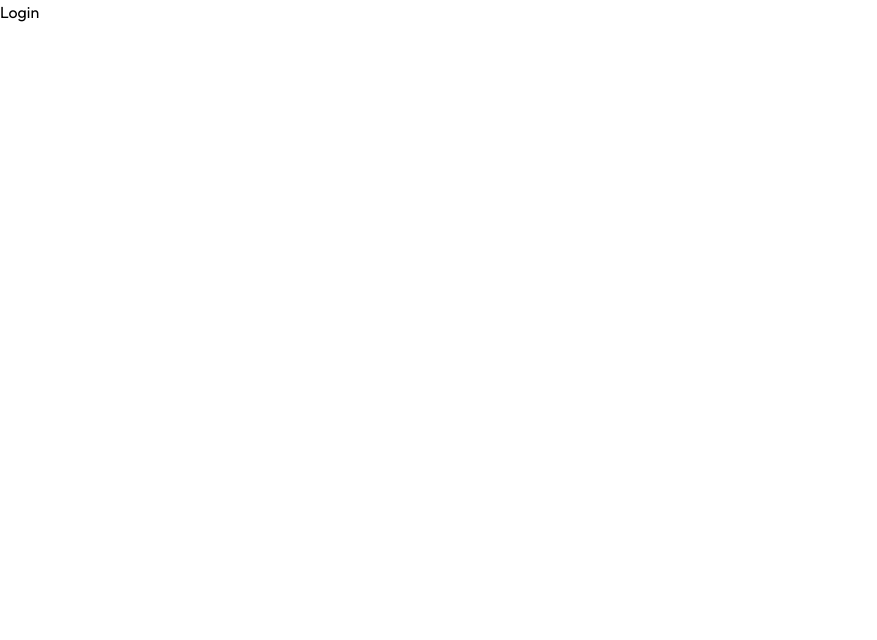
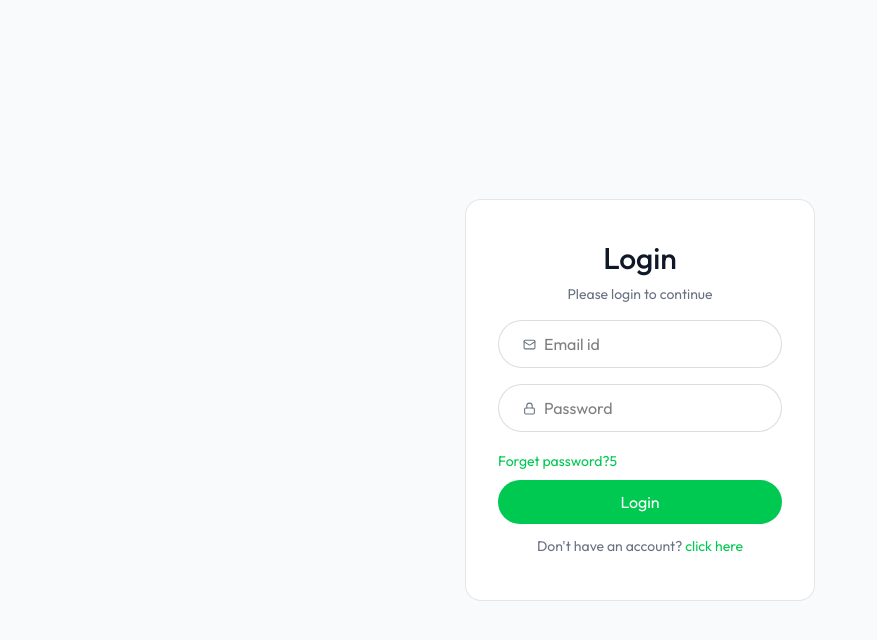
Before and after one commit to MohdAinul/AI-ResumeBuilder, a React (Vite) app in the folder client/: page /login in a window 1280 px wide. Shown: the top 640 px of the page, without its empty margins (0-877 px from the left). Built offline with nearby package versions, Linux system fonts and the light colour scheme; a web font is replaced by a local one.

Commit message:
add navbar component

```diff
--- /dev/null
+++ b/client/src/components/Navbar.jsx
@@ -0,0 +1,32 @@
+import React from "react";
+import { Link } from "react-router-dom";
+import { useNavigate } from "react-router-dom";
+
+const Navbar = () => {
+  const user = { name: "john" };
+  const navigate = useNavigate();
+
+  const logoutUser = () => {
+    navigate("/");
+  };
+  return (
+    <div className="shadow bg-white">
+      <nav className="flex items-center justify-between max-w-7xl mx-auto px-4 py-3.5 text-slate-800 transition-all">
+        <Link to="/">
+          <img src="/logo.svg" alt="logo" className="h-11 w-auto" />
+        </Link>
+        <div className="flex items-center gap-4 text-sm">
+          <p className="max-sm:hidden">Hi, {user?.name}</p>
+          <button
+            onClick={logoutUser}
+            className="bg-white hover:bg-slate-50 border border-gray-300 px-7 py-1.5 rounded-full active:scale-95 transition-all"
+          >
+            Logout
+          </button>
+        </div>
+      </nav>
+    </div>
+  );
+};
+
+export default Navbar;
--- a/client/src/components/home/Footer.jsx
+++ b/client/src/components/home/Footer.jsx
@@ -87,7 +87,7 @@
           </p>
           <div className="flex items-center gap-4 mt-3">
             <a
-              href="https://adarsh-sugandhe.vercel.app"
+              href="https://github.com/MohdAinul"
               target="_blank"
               rel="noreferrer"
             >
@@ -111,7 +111,7 @@
               </svg>
             </a>
             <a
-              href="https://www.linkedin.com/in/adarsh-sugandhe"
+              href="https://www.linkedin.com/in/mohd-ainul-27492b27a/"
               target="_blank"
               rel="noreferrer"
             >
@@ -169,7 +169,7 @@
               </svg>
             </a>
           </div>
-          <p className="mt-3 text-center">© 2025 Resume Builder</p>
+          <p className="mt-3 text-center">© 2026 Resume Builder</p>
         </div>
       </footer>
       <style>
--- a/client/src/pages/Layout.jsx
+++ b/client/src/pages/Layout.jsx
@@ -1,11 +1,12 @@
 import React from "react";
 import { Outlet } from "react-router-dom";
+import Navbar from "../components/Navbar";
 
 const Layout = () => {
   return (
     <div>
-      Layout
-      <div>
+      <div className="'min-h-screen bg-gray-50">
+        <Navbar />
         <Outlet />
       </div>
     </div>
--- a/client/src/pages/Login.jsx
+++ b/client/src/pages/Login.jsx
@@ -1,7 +1,101 @@
+import { Mail, User2Icon, Lock } from "lucide-react";
 import React from "react";
 
 const Login = () => {
-  return <div>Login</div>;
+  const query = new URLSearchParams(window.location.search);
+  const urlState = query.get("state");
+  const [state, setState] = React.useState(urlState || "login");
+
+  const [formData, setFormData] = React.useState({
+    name: "",
+    email: "",
+    password: "",
+  });
+
+  const handleSubmit = async (e) => {
+    e.preventDefault();
+  };
+
+  const handleChange = (e) => {
+    const { name, value } = e.target;
+    setFormData((prev) => ({ ...prev, [name]: value }));
+  };
+
+  return (
+    <div className="flex items-center justify-center min-h-screen bg-gray-50">
+      {" "}
+      <form
+        onSubmit={handleSubmit}
+        className="sm:w-[350px] w-full text-center border border-gray-300/60 rounded-2xl px-8 bg-white"
+      >
+        <h1 className="text-gray-900 text-3xl mt-10 font-medium">
+          {state === "login" ? "Login" : "Sign up"}
+        </h1>
+        <p className="text-gray-500 text-sm mt-2">Please {state} to continue</p>
+        {state !== "login" && (
+          <div className="flex items-center mt-6 w-full bg-white border border-gray-300/80 h-12 rounded-full overflow-hidden pl-6 gap-2">
+            <User2Icon size={16} color="#6B7280" />
+            <input
+              type="text"
+              name="name"
+              placeholder="Name"
+              className="border-none outline-none ring-0"
+              value={formData.name}
+              onChange={handleChange}
+              required
+            />
+          </div>
+        )}
+        <div className="flex items-center w-full mt-4 bg-white border border-gray-300/80 h-12 rounded-full overflow-hidden pl-6 gap-2">
+          <Mail size={13} color="#6B7280" />
+          <input
+            type="email"
+            name="email"
+            placeholder="Email id"
+            className="border-none outline-none ring-0"
+            value={formData.email}
+            onChange={handleChange}
+            required
+          />
+        </div>
+        <div className="flex items-center mt-4 w-full bg-white border border-gray-300/80 h-12 rounded-full overflow-hidden pl-6 gap-2">
+          <Lock size={13} color="#6B7280" />
+          <input
+            type="password"
+            name="password"
+            placeholder="Password"
+            className="border-none outline-none ring-0"
+            value={formData.password}
+            onChange={handleChange}
+            required
+          />
+        </div>
+        <div className="mt-4 text-left text-green-500">
+          <button className="text-sm" type="reset">
+            Forget password?5
+          </button>
+        </div>
+        <button
+          type="submit"
+          className="mt-2 w-full h-11 rounded-full text-white bg-green-500 hover:opacity-90 transition-opacity"
+        >
+          {state === "login" ? "Login" : "Sign up"}
+        </button>
+        <p
+          onClick={() =>
+            setState((prev) => (prev === "login" ? "register" : "login"))
+          }
+          className="text-gray-500 text-sm mt-3 mb-11"
+        >
+          {state === "login"
+            ? "Don't have an account?"
+            : "Already have an account?"}{" "}
+          <a href="#" className="text-green-500 hover:underline">
+            click here
+          </a>
+        </p>
+      </form>
+    </div>
+  );
 };
-
 export default Login;
```
